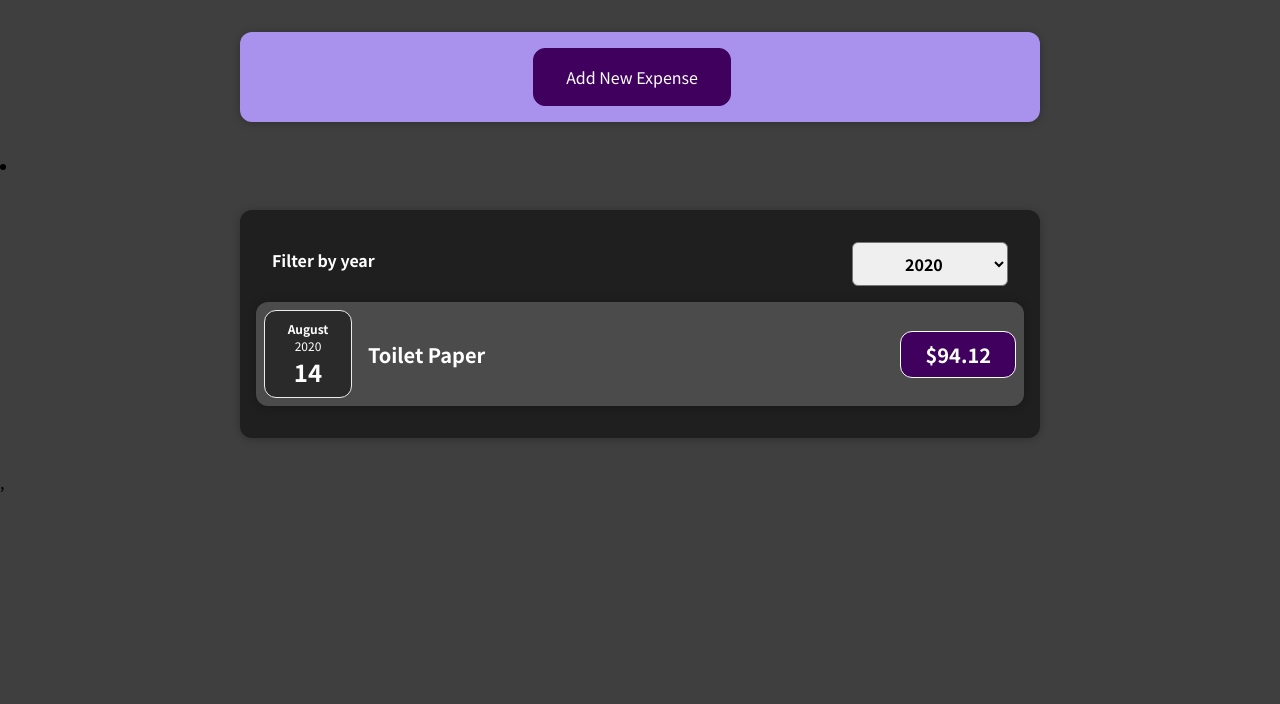
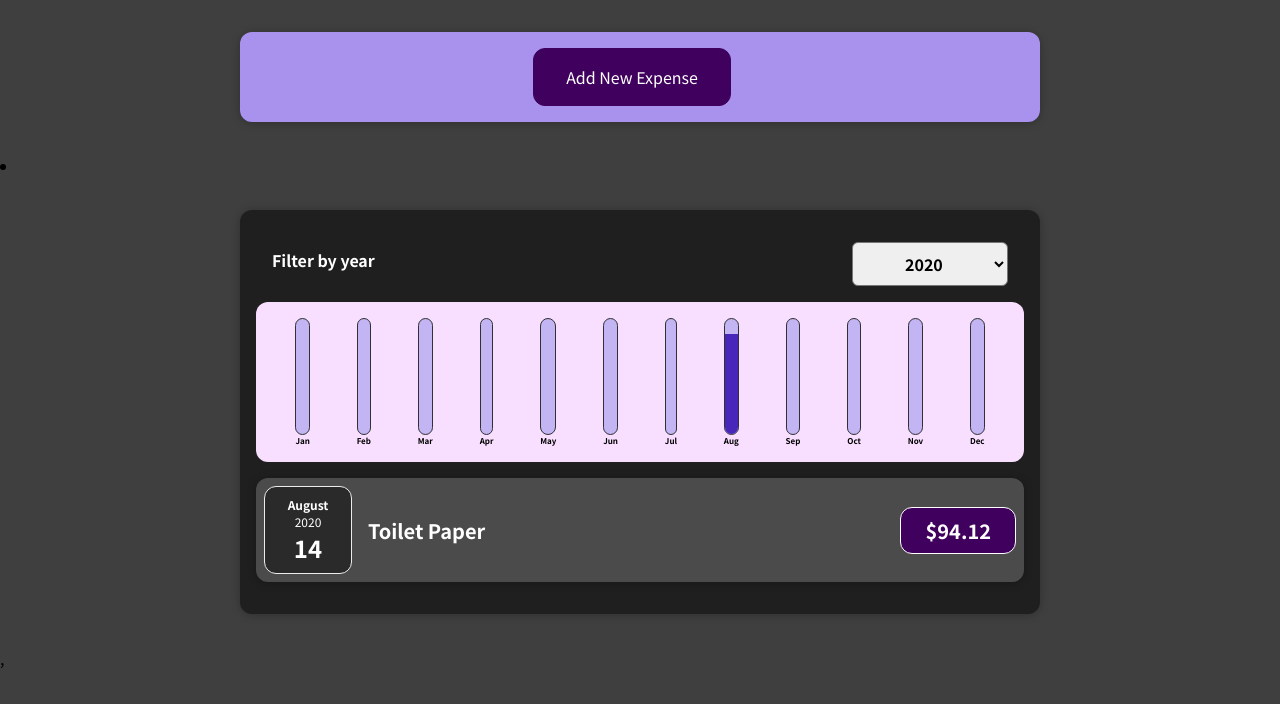
Before and after one commit to Alfaiz-Thoughtwin/Udemy-React, a React (Create React App) app in the folder react-complete-guide/: page / in a window 1280 px wide. Shown: the top 704 px of the page. Built offline with nearby package versions, Linux system fonts and the light colour scheme.

Commit message:
[05 Rendering Lists & Conditional Content] - 09 wrap up & next steps

```diff
--- a/react-complete-guide/src/components/Chart/Chart.js
+++ b/react-complete-guide/src/components/Chart/Chart.js
@@ -3,14 +3,16 @@
 import ChartBar from "./ChartBar";
 
 function Chart(props) {
+    const dataPointValues = props.dataPoints.map(dataPoint => dataPoint.value);
+    const totalMaximum = Math.max(...dataPointValues);
   return (
     <>
       <div className="chart">
-        {props.datapoints.map((dataPoint) => (
+        {props.dataPoints.map((dataPoint) => (
           <ChartBar
             key={dataPoint.id}
             value={dataPoint.value}
-            maxValue={null}
+            maxValue={totalMaximum}
             label={dataPoint.label}
           />
         ))}
--- a/react-complete-guide/src/components/Chart/ChartBar.js
+++ b/react-complete-guide/src/components/Chart/ChartBar.js
@@ -4,7 +4,7 @@
 function ChartBar(props) {
     let barFillHeight = '0%';
 
-    if (props.max > 0){
+    if (props.maxValue > 0){
         barFillHeight = Math.round((props.value / props.maxValue) * 100)
     }
   return (
--- a/react-complete-guide/src/components/Expenses/Expenses.js
+++ b/react-complete-guide/src/components/Expenses/Expenses.js
@@ -1,6 +1,7 @@
 import React, { useState } from "react";
 import Card from "../UI/Card";
 import "./Expenses.css";
+import ExpensesChart from "./ExpensesChart";
 import ExpensesFilter from "./ExpensesFilter";
 import ExpensesList from "./ExpensesList";
 
@@ -23,6 +24,7 @@
             selected={filteredYear}
             onChangeFilter={filterChangeHandler}
           />
+          <ExpensesChart expenses={filteredExpenses} />
           <ExpensesList items={filteredExpenses} />
         </Card>
       </li>
--- /dev/null
+++ b/react-complete-guide/src/components/Expenses/ExpensesChart.js
@@ -0,0 +1,32 @@
+import React from 'react'
+import Chart from '../Chart/Chart';
+
+function ExpensesChart(props) {
+    const chartDataPoints = [
+        { label: "Jan", value: 0 },
+        { label: "Feb", value: 0 },
+        { label: "Mar", value: 0 },
+        { label: "Apr", value: 0 },
+        { label: "May", value: 0 },
+        { label: "Jun", value: 0 },
+        { label: "Jul", value: 0 },
+        { label: "Aug", value: 0 },
+        { label: "Sep", value: 0 },
+        { label: "Oct", value: 0 },
+        { label: "Nov", value: 0 },
+        { label: "Dec", value: 0 },
+    ];
+
+    for (const expense of props.expenses) {
+        const expenseMonth = expense.date.getMonth();
+        chartDataPoints[expenseMonth].value += expense.amount;
+    }
+
+    return (
+        <>
+            <Chart dataPoints={chartDataPoints} />
+        </>
+    )
+}
+
+export default ExpensesChart;
```
